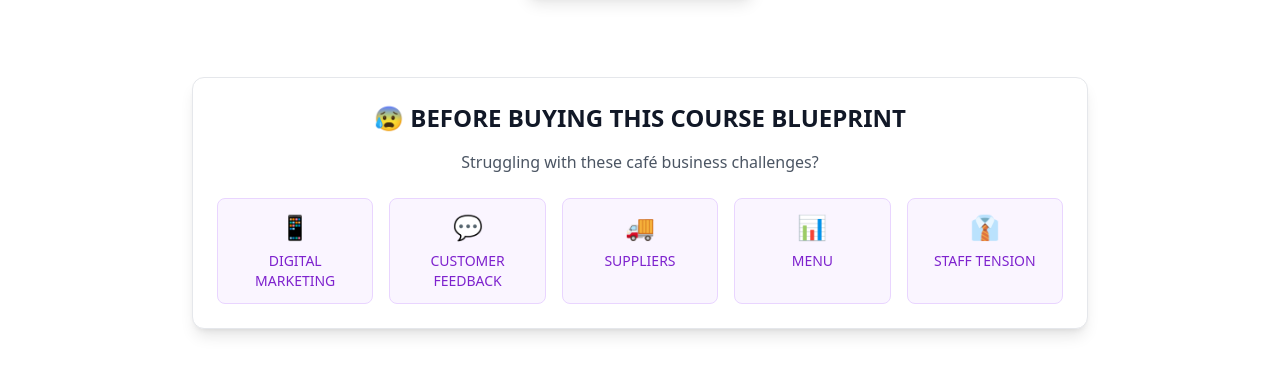
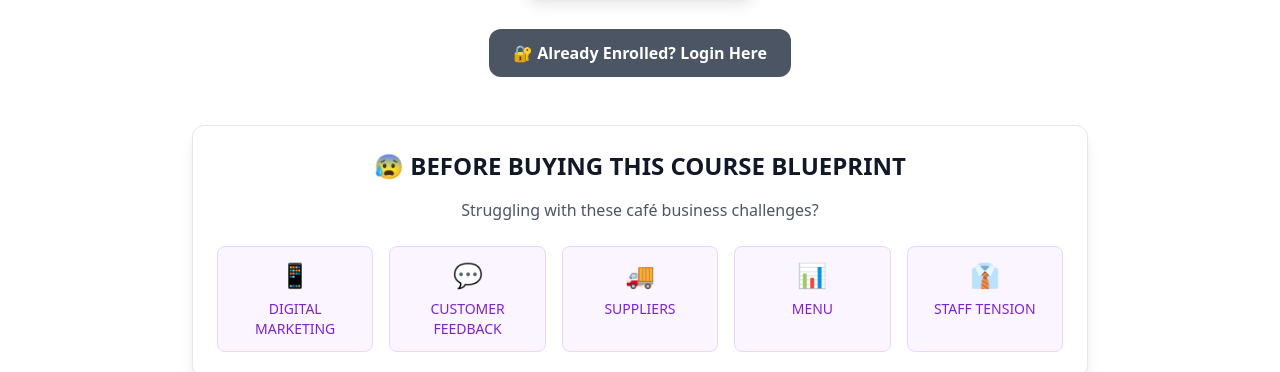
Before and after one commit to yuvapreneur/YUVAPRENEUR-LANDING, a website: page index.html in a window 1280 px wide. Shown: the part 407-779 px from the top of the page. Drawn offline with nearby package versions, Linux system fonts and the light colour scheme.

Commit message:
FIX: Add login option back to home screen - Remove hidden class from login link in navigation - Add prominent login button in hero section - Make login accessible to all users

```diff
--- a/index.html
+++ b/index.html
@@ -30,7 +30,7 @@
         <a href="#modules" class="text-gray-600 hover:text-purple-600 transition-colors">Modules</a>
         <a href="#bonuses" class="text-gray-600 hover:text-purple-600 transition-colors">Bonuses</a>
         <a href="#contact" class="text-gray-600 hover:text-purple-600 transition-colors">Contact</a>
-        <a href="login.html" class="text-gray-600 hover:text-purple-600 transition-colors hidden" id="loginLink">Login</a>
+        <a href="login.html" class="text-gray-600 hover:text-purple-600 transition-colors" id="loginLink">Login</a>
       </div>
     </div>
   </nav>
@@ -46,6 +46,13 @@
       <div class="text-gray-500 line-through">₹2,584</div>
               <div class="text-purple-600 text-sm">Save ₹2,583 (99.6% OFF!)</div>
               <div class="text-gray-600 text-xs mt-2">Course + Bonuses Worth ₹1,000</div>
+    </div>
+
+    <!-- Login Button for Existing Users -->
+    <div class="mb-8">
+      <a href="login.html" class="inline-block bg-gray-600 hover:bg-gray-700 text-white py-3 px-6 rounded-xl font-semibold transition-colors duration-200">
+        🔐 Already Enrolled? Login Here
+      </a>
     </div>
   </div>
 
```
